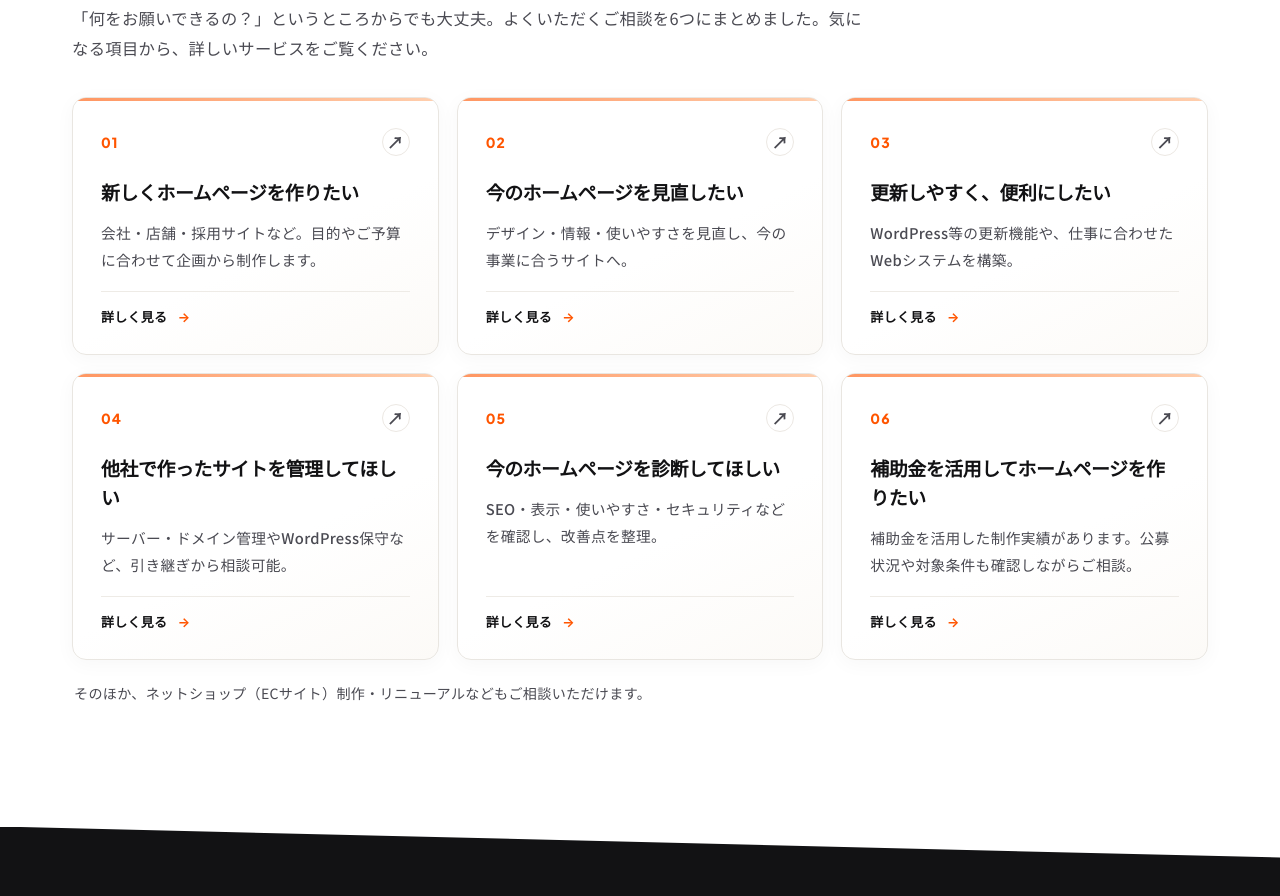
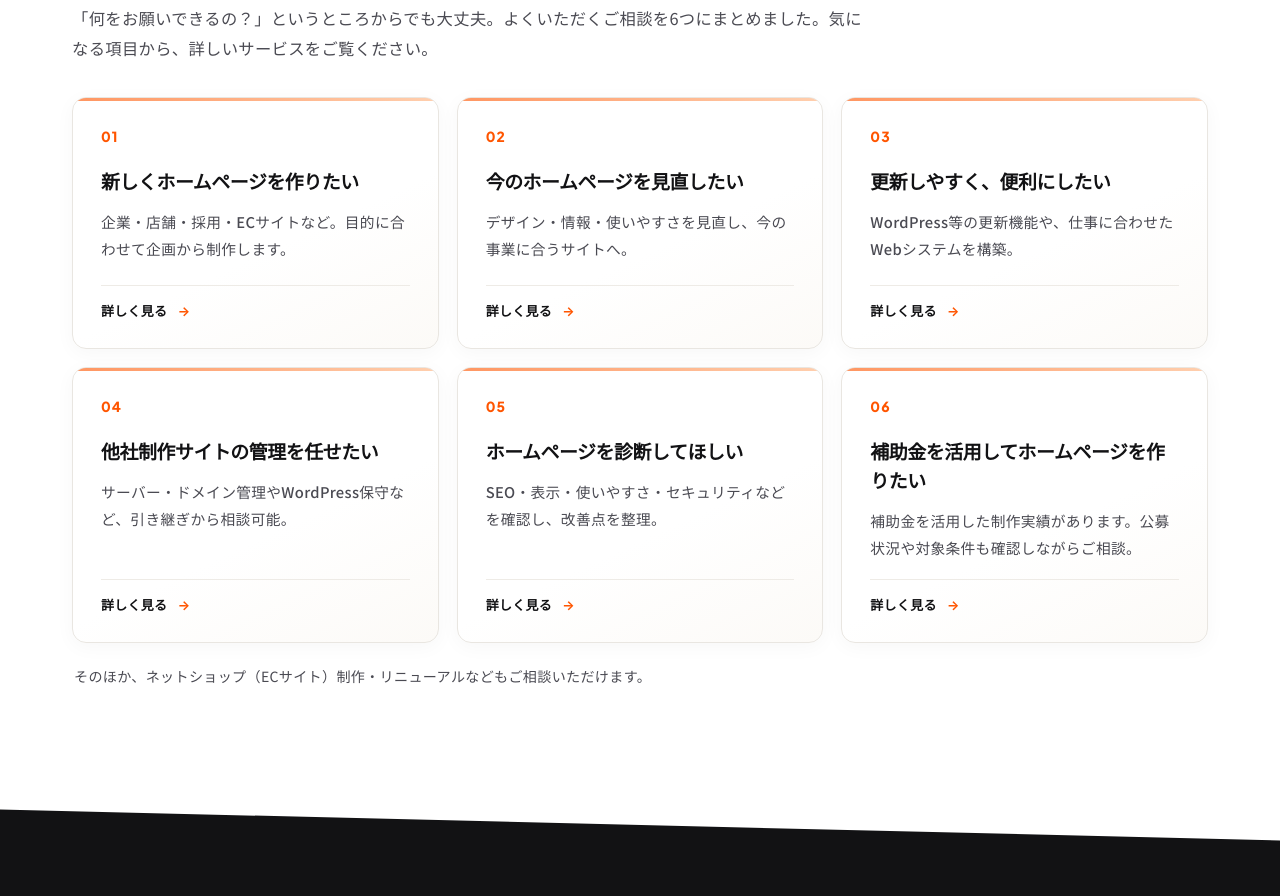
Before and after one commit to orangesorder-web/orangeshare.jp, a plain HTML site: page index.html in a window 1280 px wide. Shown: the part 2496-3392 px from the top of the page. Drawn offline with Linux system fonts and the light colour scheme.

Commit message:
Refine service typography, concise labels and EC mention

```diff
--- a/index.html
+++ b/index.html
@@ -13,7 +13,7 @@
   <link rel="preconnect" href="https://fonts.googleapis.com">
   <link rel="preconnect" href="https://fonts.gstatic.com" crossorigin>
   <link href="https://fonts.googleapis.com/css2?family=Noto+Sans+JP:wght@400;500;700;900&family=Plus+Jakarta+Sans:wght@500;600;700;800&display=swap" rel="stylesheet">
-  <link rel="stylesheet" href="css/style.css?v=service20261123b">
+  <link rel="stylesheet" href="css/style.css?v=service20261123c">
 </head>
 <body class="page-home">
   <header class="site-header" id="top">
@@ -135,37 +135,37 @@
         <p class="service-intro">「何をお願いできるの？」というところからでも大丈夫。よくいただくご相談を6つにまとめました。気になる項目から、詳しいサービスをご覧ください。</p>
         <div class="service-choice-grid" aria-label="よくある6つのご相談">
           <a href="service.html#new-site" class="service-choice">
-            <span class="sc-number">01 <span class="sc-arrow" aria-hidden="true">↗</span></span>
+            <span class="sc-number" aria-hidden="true">01</span>
             <h3>新しくホームページを作りたい</h3>
-            <p>会社・店舗・採用サイトなど。目的やご予算に合わせて企画から制作します。</p>
+            <p>企業・店舗・採用・ECサイトなど。目的に合わせて企画から制作します。</p>
             <span class="sc-more">詳しく見る <span aria-hidden="true">→</span></span>
           </a>
           <a href="service.html#renewal" class="service-choice">
-            <span class="sc-number">02 <span class="sc-arrow" aria-hidden="true">↗</span></span>
+            <span class="sc-number" aria-hidden="true">02</span>
             <h3>今のホームページを見直したい</h3>
             <p>デザイン・情報・使いやすさを見直し、今の事業に合うサイトへ。</p>
             <span class="sc-more">詳しく見る <span aria-hidden="true">→</span></span>
           </a>
           <a href="service.html#systems" class="service-choice">
-            <span class="sc-number">03 <span class="sc-arrow" aria-hidden="true">↗</span></span>
+            <span class="sc-number" aria-hidden="true">03</span>
             <h3>更新しやすく、便利にしたい</h3>
             <p>WordPress等の更新機能や、仕事に合わせたWebシステムを構築。</p>
             <span class="sc-more">詳しく見る <span aria-hidden="true">→</span></span>
           </a>
           <a href="service.html#handover" class="service-choice">
-            <span class="sc-number">04 <span class="sc-arrow" aria-hidden="true">↗</span></span>
-            <h3>他社で作ったサイトを管理してほしい</h3>
+            <span class="sc-number" aria-hidden="true">04</span>
+            <h3>他社制作サイトの管理を任せたい</h3>
             <p>サーバー・ドメイン管理やWordPress保守など、引き継ぎから相談可能。</p>
             <span class="sc-more">詳しく見る <span aria-hidden="true">→</span></span>
           </a>
           <a href="service.html#diagnosis" class="service-choice">
-            <span class="sc-number">05 <span class="sc-arrow" aria-hidden="true">↗</span></span>
-            <h3>今のホームページを診断してほしい</h3>
+            <span class="sc-number" aria-hidden="true">05</span>
+            <h3>ホームページを診断してほしい</h3>
             <p>SEO・表示・使いやすさ・セキュリティなどを確認し、改善点を整理。</p>
             <span class="sc-more">詳しく見る <span aria-hidden="true">→</span></span>
           </a>
           <a href="service.html#subsidy" class="service-choice">
-            <span class="sc-number">06 <span class="sc-arrow" aria-hidden="true">↗</span></span>
+            <span class="sc-number" aria-hidden="true">06</span>
             <h3>補助金を活用してホームページを作りたい</h3>
             <p>補助金を活用した制作実績があります。公募状況や対象条件も確認しながらご相談。</p>
             <span class="sc-more">詳しく見る <span aria-hidden="true">→</span></span>
```
